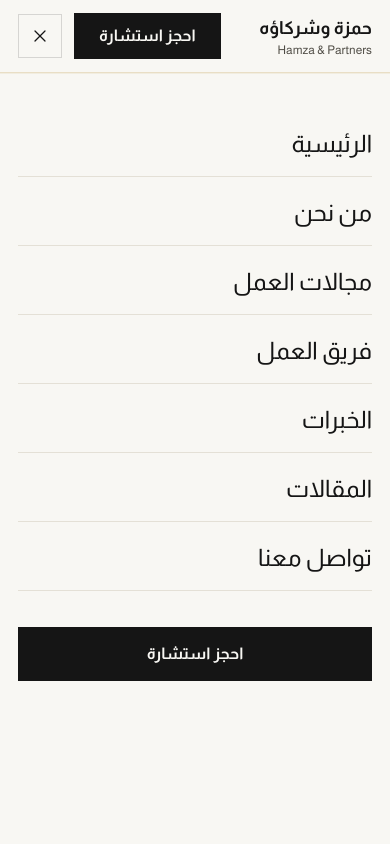
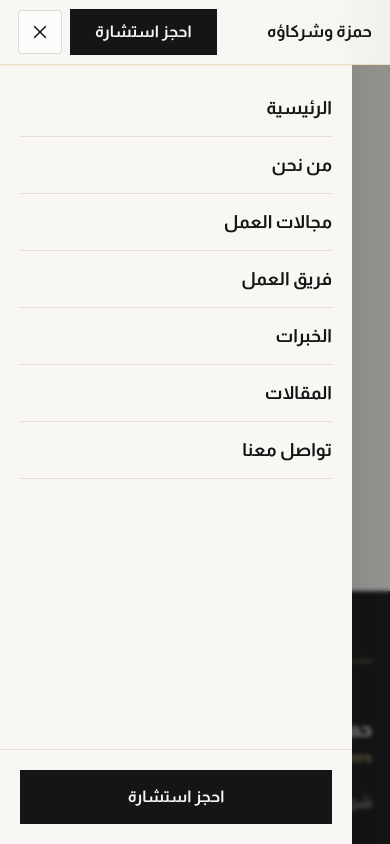
Before and after one commit to YousefMH/hamza-partners, a React (Vite) app: page /services/1 in a window 390 px wide. Both pictures are taken after a click on the button "فتح القائمة". Shown: the top 844 px of the page. Built offline with nearby package versions, Linux system fonts and the light colour scheme.

Commit message:
Fix cramped mobile header and drawer menu
Simplify the mobile bar to brand + menu, hide the English subtitle on
the smallest screens, and replace the full-screen overlay with a clean
side drawer and footer CTA.

```diff
--- a/src/components/Header.tsx
+++ b/src/components/Header.tsx
@@ -25,21 +25,36 @@ export function Header() {
     }
   }, [open])
 
+  useEffect(() => {
+    const onKey = (event: KeyboardEvent) => {
+      if (event.key === 'Escape') setOpen(false)
+    }
+    window.addEventListener('keydown', onKey)
+    return () => window.removeEventListener('keydown', onKey)
+  }, [])
+
+  const closeMenu = () => setOpen(false)
+
   return (
     <>
       <header
         className={cn(
-          'fixed inset-x-0 top-0 z-50 transition-[background,border-color,color,box-shadow] duration-500',
+          'fixed inset-x-0 top-0 z-50 transition-[background-color,border-color,box-shadow,backdrop-filter] duration-300',
           solid
-            ? 'border-b border-gold/30 bg-ivory shadow-[0_1px_0_rgba(198,161,91,0.12)]'
+            ? 'border-b border-gold/25 bg-ivory/95 shadow-[0_1px_0_rgba(198,161,91,0.1)] backdrop-blur-md'
             : 'border-b border-transparent bg-transparent',
         )}
       >
-        <div className="container-editorial flex h-[4.5rem] items-center justify-between gap-4 md:h-20">
-          <a href="#home" className="group flex flex-col items-start">
+        <div className="container-editorial flex h-16 items-center justify-between gap-3 md:h-[4.5rem] md:gap-4">
+          <a
+            href="#home"
+            onClick={closeMenu}
+            className="group min-w-0 flex-1 py-1"
+            aria-label={siteConfig.firmNameAr}
+          >
             <span
               className={cn(
-                'font-display text-lg font-bold transition-colors md:text-xl',
+                'block truncate font-display text-[1.05rem] font-bold leading-tight transition-colors sm:text-lg md:text-xl',
                 solid ? 'text-charcoal' : 'text-ivory',
               )}
             >
@@ -47,7 +62,7 @@ export function Header() {
             </span>
             <span
               className={cn(
-                'text-xs transition-colors',
+                'mt-0.5 hidden truncate text-[0.7rem] leading-none transition-colors sm:block',
                 solid
                   ? 'text-muted group-hover:text-gold-dark'
                   : 'text-gold-champagne/90 group-hover:text-gold-champagne',
@@ -58,7 +73,7 @@ export function Header() {
           </a>
 
           <nav
-            className="hidden items-center gap-7 lg:flex"
+            className="hidden items-center gap-6 lg:flex lg:gap-7"
             aria-label="القائمة الرئيسية"
           >
             {siteConfig.nav.map((item) => (
@@ -66,7 +81,7 @@ export function Header() {
                 key={item.href}
                 href={item.href}
                 className={cn(
-                  'relative text-base transition-colors after:absolute after:inset-x-0 after:-bottom-1 after:h-px after:origin-right after:scale-x-0 after:bg-gold after:transition-transform after:duration-300 hover:after:origin-left hover:after:scale-x-100',
+                  'relative whitespace-nowrap text-[0.95rem] transition-colors after:absolute after:inset-x-0 after:-bottom-1 after:h-px after:origin-right after:scale-x-0 after:bg-gold after:transition-transform after:duration-300 hover:after:origin-left hover:after:scale-x-100',
                   solid
                     ? 'text-charcoal/80 hover:text-charcoal'
                     : 'text-ivory/90 hover:text-ivory',
@@ -77,73 +92,99 @@ export function Header() {
             ))}
           </nav>
 
-          <div className="flex items-center gap-3">
+          <div className="flex shrink-0 items-center gap-2">
             <Button
               href="#contact"
-              className="hidden sm:inline-flex"
+              className="hidden lg:inline-flex"
               size="md"
               variant={solid ? 'primary' : 'inverse'}
             >
               {siteConfig.cta.book}
             </Button>
+
             <button
               type="button"
               className={cn(
-                'inline-flex h-11 w-11 items-center justify-center border transition-colors lg:hidden',
+                'inline-flex size-11 items-center justify-center rounded-sm border transition-colors lg:hidden',
                 solid
-                  ? 'border-charcoal/15 text-charcoal hover:border-gold'
-                  : 'border-ivory/35 text-ivory hover:border-gold-champagne',
+                  ? 'border-charcoal/15 bg-white/60 text-charcoal hover:border-gold'
+                  : 'border-ivory/40 bg-charcoal/20 text-ivory backdrop-blur-sm hover:border-gold-champagne',
               )}
               aria-expanded={open}
               aria-controls="mobile-nav"
               aria-label={open ? 'إغلاق القائمة' : 'فتح القائمة'}
-              onClick={() => setOpen((v) => !v)}
+              onClick={() => setOpen((value) => !value)}
             >
-              {open ? <X size={20} strokeWidth={1.5} /> : <Menu size={20} strokeWidth={1.5} />}
+              {open ? <X size={22} strokeWidth={1.6} /> : <Menu size={22} strokeWidth={1.6} />}
             </button>
           </div>
         </div>
       </header>
 
-      {/* Overlay is a sibling of header so `position:fixed` is not trapped by header styles */}
       <AnimatePresence>
         {open && (
           <motion.div
             id="mobile-nav"
-            className="fixed inset-0 z-40 bg-ivory lg:hidden"
+            className="fixed inset-0 z-40 lg:hidden"
             initial={reduce ? false : { opacity: 0 }}
             animate={{ opacity: 1 }}
             exit={{ opacity: 0 }}
-            transition={{ duration: 0.28 }}
+            transition={{ duration: 0.22 }}
           >
+            <button
+              type="button"
+              className="absolute inset-0 bg-charcoal/45 backdrop-blur-[2px]"
+              aria-label="إغلاق القائمة"
+              onClick={closeMenu}
+            />
+
+            <motion.div
+              className="absolute inset-y-0 end-0 flex w-[min(100%,22rem)] flex-col bg-ivory shadow-[-12px_0_40px_rgba(21,21,21,0.18)]"
+              initial={reduce ? false : { x: '100%' }}
+              animate={{ x: 0 }}
+              exit={reduce ? undefined : { x: '100%' }}
+              transition={{ duration: 0.28, ease: [0.22, 1, 0.36, 1] }}
+              role="dialog"
+              aria-modal="true"
+              aria-label="قائمة التنقل"
+            >
+              <div className="flex h-16 items-center justify-between border-b border-border px-5">
+                <p className="font-display text-base font-bold text-charcoal">القائمة</p>
+                <button
+                  type="button"
+                  className="inline-flex size-10 items-center justify-center border border-charcoal/15 text-charcoal"
+                  aria-label="إغلاق القائمة"
+                  onClick={closeMenu}
+                >
+                  <X size={20} strokeWidth={1.6} />
+                </button>
+              </div>
+
               <nav
-              className="container-editorial flex h-full flex-col gap-1 pb-10 pt-28"
+                className="flex flex-1 flex-col overflow-y-auto px-5 py-4"
                 aria-label="قائمة الجوال"
               >
                 {siteConfig.nav.map((item, index) => (
                   <motion.a
                     key={item.href}
                     href={item.href}
-                  onClick={() => setOpen(false)}
-                  className="border-b border-border py-4 font-display text-2xl text-charcoal"
-                  initial={reduce ? false : { opacity: 0, x: 16 }}
+                    onClick={closeMenu}
+                    className="border-b border-border py-3.5 font-display text-lg font-bold text-charcoal transition-colors hover:text-gold-dark"
+                    initial={reduce ? false : { opacity: 0, x: 12 }}
                     animate={{ opacity: 1, x: 0 }}
-                  transition={{ delay: index * 0.05, duration: 0.35 }}
+                    transition={{ delay: index * 0.035, duration: 0.28 }}
                   >
                     {item.label}
                   </motion.a>
                 ))}
-              <div className="mt-8">
-                <Button
-                  href="#contact"
-                  onClick={() => setOpen(false)}
-                  size="lg"
-                  className="w-full"
-                >
+              </nav>
+
+              <div className="border-t border-border p-5 pb-[max(1.25rem,env(safe-area-inset-bottom))]">
+                <Button href="#contact" onClick={closeMenu} size="lg" className="w-full">
                   {siteConfig.cta.book}
                 </Button>
               </div>
-            </nav>
+            </motion.div>
           </motion.div>
         )}
       </AnimatePresence>
--- a/src/components/ui/Button.tsx
+++ b/src/components/ui/Button.tsx
@@ -1,14 +1,26 @@
 import { motion, useReducedMotion } from 'framer-motion'
 import { cn } from '@/lib/cn'
 import { easeOut } from '@/lib/motion'
-import type { ButtonHTMLAttributes, ReactNode } from 'react'
+import type { AnchorHTMLAttributes, ButtonHTMLAttributes, ReactNode } from 'react'
 
-interface ButtonProps extends ButtonHTMLAttributes<HTMLButtonElement> {
+type SharedProps = {
   variant?: 'primary' | 'secondary' | 'ghost' | 'inverse'
   size?: 'md' | 'lg'
   children: ReactNode
-  href?: string
+  className?: string
 }
+
+type ButtonAsButton = SharedProps &
+  ButtonHTMLAttributes<HTMLButtonElement> & {
+    href?: undefined
+  }
+
+type ButtonAsLink = SharedProps &
+  Omit<AnchorHTMLAttributes<HTMLAnchorElement>, 'type'> & {
+    href: string
+  }
+
+type ButtonProps = ButtonAsButton | ButtonAsLink
 
 const variants = {
   primary:
@@ -25,8 +37,6 @@ export function Button({
   size = 'md',
   className,
   children,
-  href,
-  type = 'button',
   ...props
 }: ButtonProps) {
   const reduce = useReducedMotion()
@@ -47,16 +57,18 @@ export function Button({
     </motion.span>
   )
 
-  if (href) {
+  if ('href' in props && props.href) {
+    const { href, ...anchorProps } = props
     return (
-      <a href={href} className={classes}>
+      <a href={href} className={classes} {...anchorProps}>
         {content}
       </a>
     )
   }
 
+  const { type = 'button', ...buttonProps } = props as ButtonAsButton
   return (
-    <button type={type} className={classes} {...props}>
+    <button type={type} className={classes} {...buttonProps}>
       {content}
     </button>
   )
```
Lines whose indentation alone changed are shown as unchanged.
